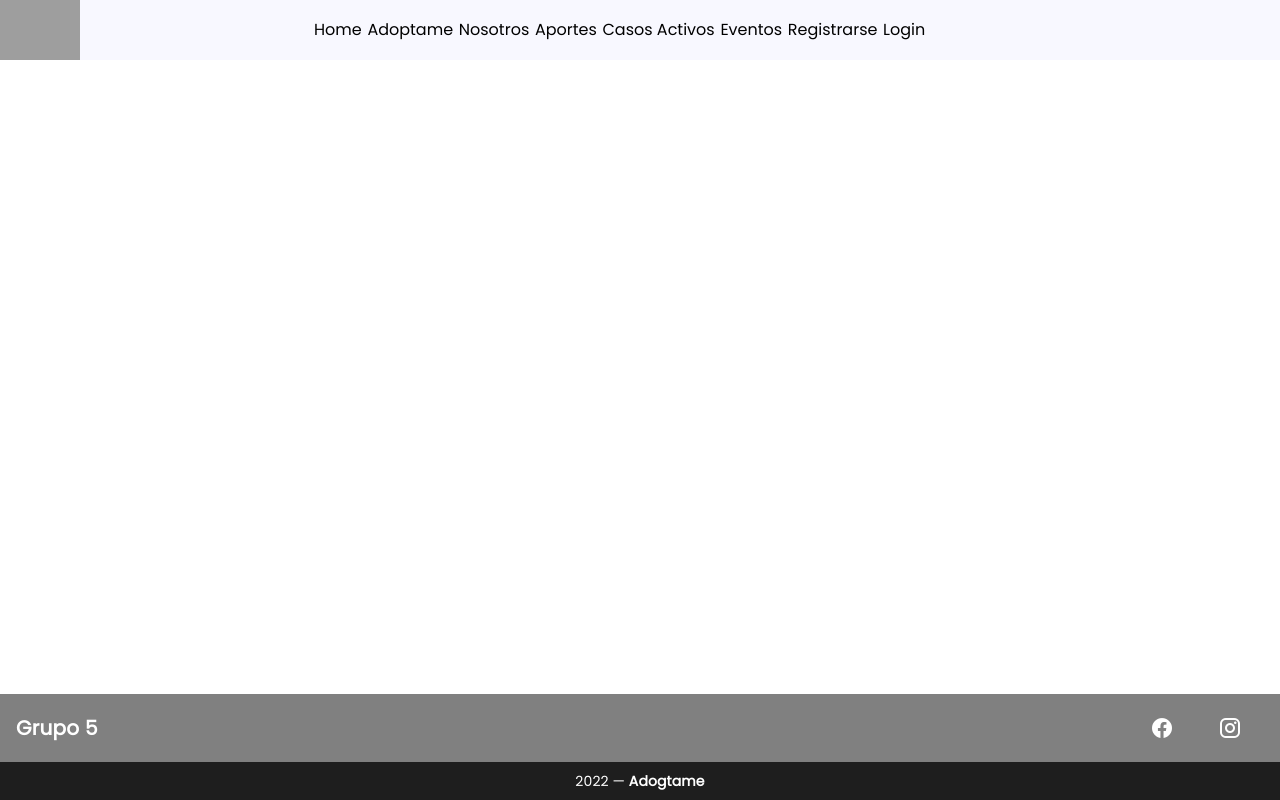
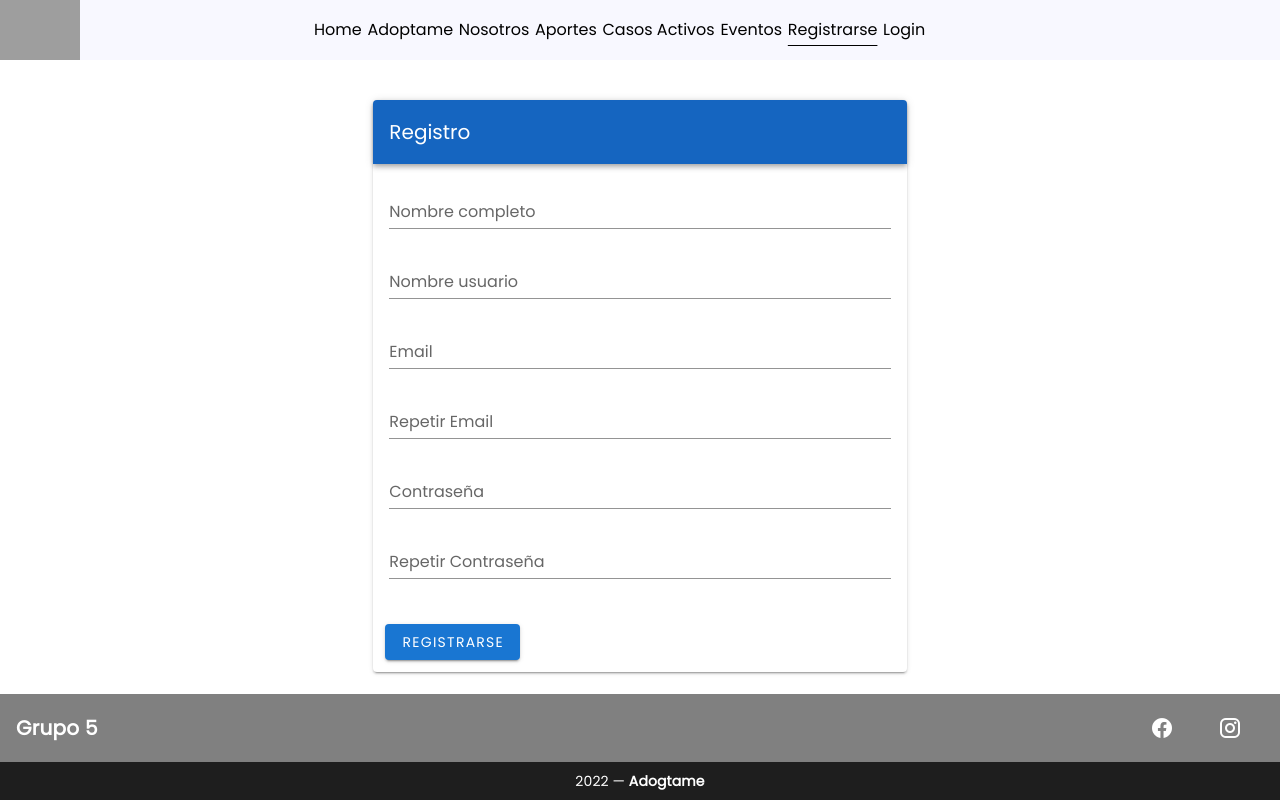
Before and after one commit to lgsilvestre/G5_ProyTaller_1_2022, a Vue app in the folder cliente/: page /registro in a window 1280 px wide. Built offline with nearby package versions, Linux system fonts and the light colour scheme; grey boxes are pictures that could not be loaded.

Commit message:
Registro funcional (faltan algunos apartados)

```diff
--- a/cliente/src/components/navbar.vue
+++ b/cliente/src/components/navbar.vue
@@ -19,7 +19,7 @@
             <router-link to="/casosActivos">Casos Activos</router-link>
             <router-link to="/eventos">Eventos</router-link>
             <router-link v-if="existeUser"  @click.native="salir" to="/login">Salir</router-link>
-            <router-link v-if="!existeUser" to="/register">Registrarse</router-link>
+            <router-link v-if="!existeUser" to="/registro">Registrarse</router-link>
             <router-link v-if="!existeUser" to="/login">Login</router-link>
             <v-img
             src="@/assets/whatsapplogo.png"
--- a/cliente/src/router/index.js
+++ b/cliente/src/router/index.js
@@ -33,6 +33,13 @@ const routes = [
     path: '/',
     redirect: '/home',
   },
+  {
+    path: '/registro',
+    name: 'Registro',
+    component: () => import(/* webpackChunkName: "about" */ '../views/Registro.vue'),
+    meta: { guest: true },
+
+  }
 
 
 ]
--- /dev/null
+++ b/cliente/src/views/Registro.vue
@@ -0,0 +1,206 @@
+<template>
+    <v-layout align-center justify-center>
+        <v-flex xs12 sm8 md6 lg5 xl4>
+            <v-card>
+                <v-toolbar dark color="blue darken-3">
+                    <v-toolbar-title>
+                        Registro
+                    </v-toolbar-title>
+                </v-toolbar>
+                <v-card-text>
+
+                    <!-- Nombre Completo -->
+                    <v-text-field
+                        v-model="nombreCompleto"
+                        color="accent"
+                        label="Nombre completo"
+                        requiredcolor="accent"
+                        required
+                        :rules="[rules.required]"
+                    ></v-text-field>
+
+                    <!-- Nombre Usuario -->
+                    <v-text-field
+                        v-model="nombreUsuario"
+                        color="accent"
+                        label="Nombre usuario"
+                        requiredcolor="accent"
+                        required
+                        :rules="[rules.required, rules.usermin]"
+                    ></v-text-field>
+
+                    <!-- Email -->
+                    <v-text-field
+                        v-model="email"
+                        color="accent"
+                        label="Email"
+                        required
+                        clearable
+                        :rules="[rules.required,emailConfirmationRule(), emailSyntaxRule]"
+                    ></v-text-field>
+
+                    <!-- Re-Email -->
+                    <v-text-field
+                        v-model="reEmail"
+                        color="accent"
+                        label="Repetir Email"
+                        required
+                        clearable
+                        :rules="[rules.required,emailConfirmationRule(), emailSyntaxRule]"
+                    ></v-text-field>
+
+                    <!-- Clave -->
+                    <v-text-field
+                        v-model="clave"
+                        type="password"
+                        color="accent"
+                        label="Contraseña"
+                        required
+                        :rules="[rules.required,largoMinimoContrasenna(), passwordConfirmationRule()]"
+                    ></v-text-field>
+
+                    <!-- Re Clave -->
+                    <v-text-field
+                        v-model="reClave"
+                        type="password"
+                        color="accent"
+                        label="Repetir Contraseña"
+                        required
+                        :rules="[rules.required,largoMinimoContrasenna(), passwordConfirmationRule()]"
+                    ></v-text-field>
+
+                    <v-flex class="red--text" v-if="errorM">
+                        {{errorM}}
+                    </v-flex>
+                </v-card-text>
+                <v-card-actions class="px-3 pb-3">
+                    <v-flex text-xs-right>
+                        <v-btn @click="registrar()" color="primary">Registrarse</v-btn>
+                    </v-flex>
+                </v-card-actions>
+                <v-snackbar v-model="snackbar" timeout="3000" top>
+                    <span>¡{{ snackbarText }}!</span>
+                    <v-btn @click="comprobarUser()">Cerrar</v-btn>
+                </v-snackbar>
+            </v-card>
+        </v-flex>
+    </v-layout>
+</template>
+
+<script>
+import axios from 'axios'
+
+class Usuario {
+  constructor(
+    nombreCompleto,
+    nombreUsuario,
+    email,
+    clave,
+  ) {
+    this.nombreCompleto = nombreCompleto
+    this.nombreUsuario = nombreUsuario
+    this.email = email
+    this.clave = clave
+  }
+}
+
+export default {
+    data (){
+        return{
+            nombreCompleto: '',
+            nombreUsuario: '',
+            email: '',
+            reEmail: '',
+            clave: '',
+            reClave: '',
+            errorM:null,
+            snackbar: false,
+            snackbarText: '',
+            rules: {
+                required: (value) => !!value || 'Campo obligatorio',
+                usermin: () => this.nombreUsuario.length >= 8 || 'Debe tener al menos 8 caracteres',
+            },
+            emailrules: {
+                required: (value) => !!value || 'Campo obligatorio',
+                equals: (v) => v === this.email || 'Los e-mails no coinciden',
+                syntax: (v) => /.+@.+\..+/.test(v) || 'E-mail no es valido',
+            },
+            questionRules: {
+                required: (value) => !!value || 'Campo obligatorio',
+                longMax: (value) => (value && value.length <= 20) || 'Debe tener máximo 20 caracteres',
+                longMin: (value) => (value && value.length >= 2) || 'Min 2 caracteres',
+            },
+        }
+    },
+    computed: {
+        passwordConfirmationRule() {
+            return () => this.clave === this.reClave || 'Las contraseñas no coinciden'
+        },
+        emailConfirmationRule() {
+            return () => this.email === this.reEmail || 'Los email no coinciden'
+        },
+        emailSyntaxRule() {
+            const re = /.+@.+\..+/
+            return re.test(this.email) || 'E-mail no es valido'
+        },
+        email2SyntaxRule() {
+            const re = /.+@.+\..+/
+            return re.test(this.reEmail) || 'E-mail no es valido'
+        },
+        largoMinimoContrasenna() {
+            return () => this.clave.length >= 8 || 'Debe tener al menos 8 caracteres'
+        },
+        largoMinimoContrasenna2() {
+            return () => this.reClave.length >= 8 || 'Debe tener al menos 8 caracteres'
+        },
+    },
+    methods:{
+        comprobarUser() {
+            this.snackbar = false
+            if (this.userTrue && this.snackbar === false) {
+                this.$router.push('/')
+            }
+        },
+        registrar() {
+            if (this.nombreCompleto === '' || this.nombreUsuario === '' || this.email === '' || this.clave === ''){
+                this.snackbar = true
+                this.snackbarText = 'Existen campos incompletos'
+            } else if (
+                this.email === this.reEmail &&
+                /.+@.+\..+/.test(this.email) &&
+                this.clave === this.reClave &&
+                this.nombreUsuario.length >= 8
+            ) {
+                this.user = new Usuario(
+                this.nombreCompleto,
+                this.nombreUsuario,
+                this.email,
+                this.clave,
+                )
+                axios.post('postUsuario',{
+                    nombreCompleto: this.user.nombreCompleto,
+                    nombreUsuario: this.user.nombreUsuario,
+                    email: this.user.email,
+                    clave: this.user.clave,
+                })
+                .then((respuesta) => {
+                    return respuesta.data
+                })
+                .then(() => {
+                    this.snackbarText = 'Usuario creado exitosamente'
+                    this.snackbar = true
+                    this.userTrue = true
+                    if (this.snackbar === false) this.$router.push('/')
+                })
+                .catch(() => {
+                    this.snackbar = true
+                    this.snackbarText = 'Ha ingresado un usuario o un correo invalido'
+                })
+            } else {
+                this.snackbar = true
+                this.snackbarText = 'Los datos no son iguales o son incorrectos'
+            }
+        },
+    }
+}
+</script>
--- a/cliente/src/views/login.vue
+++ b/cliente/src/views/login.vue
@@ -43,7 +43,7 @@ export default {
             })
             .then(data =>{
                 this.$store.dispatch("guardarToken",data.tokenReturn);
-                this.$router.push('/Home').catch(() => {});
+                this.$router.push('/home').catch(() => {});
             })
             .catch(error =>{
                 //console.log(eror);
```
